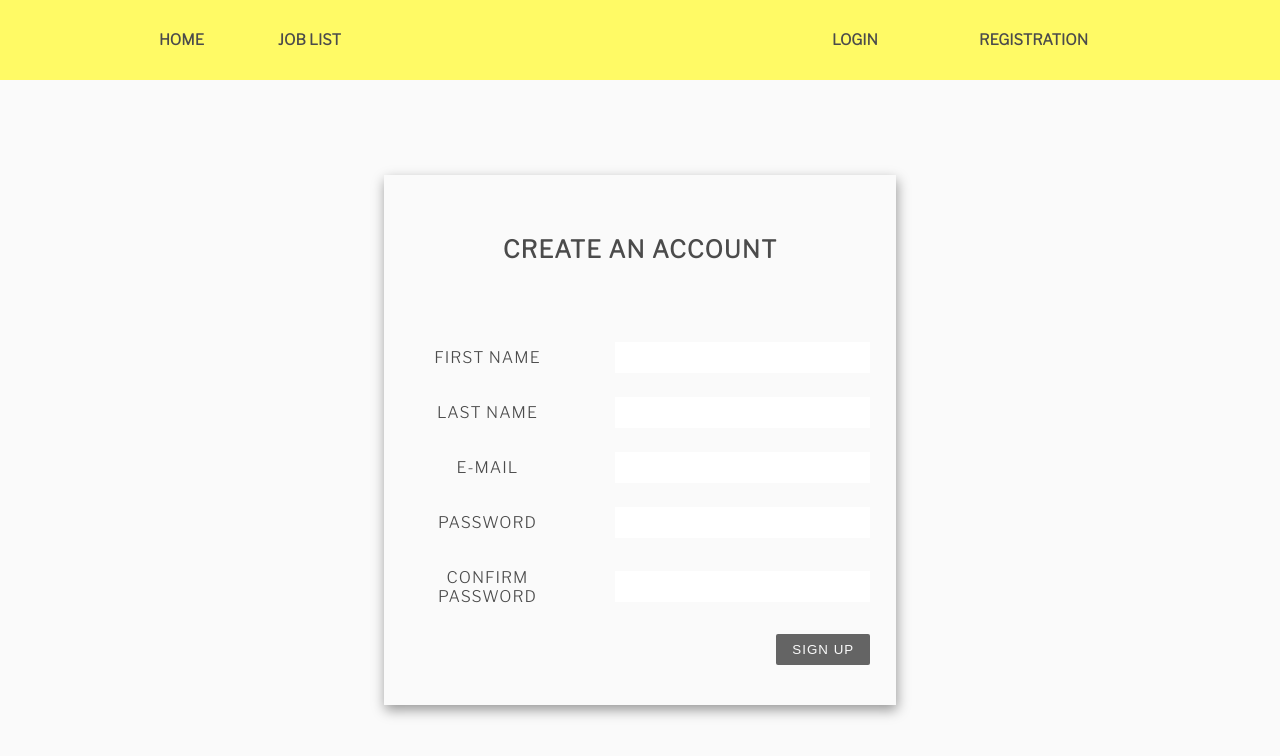
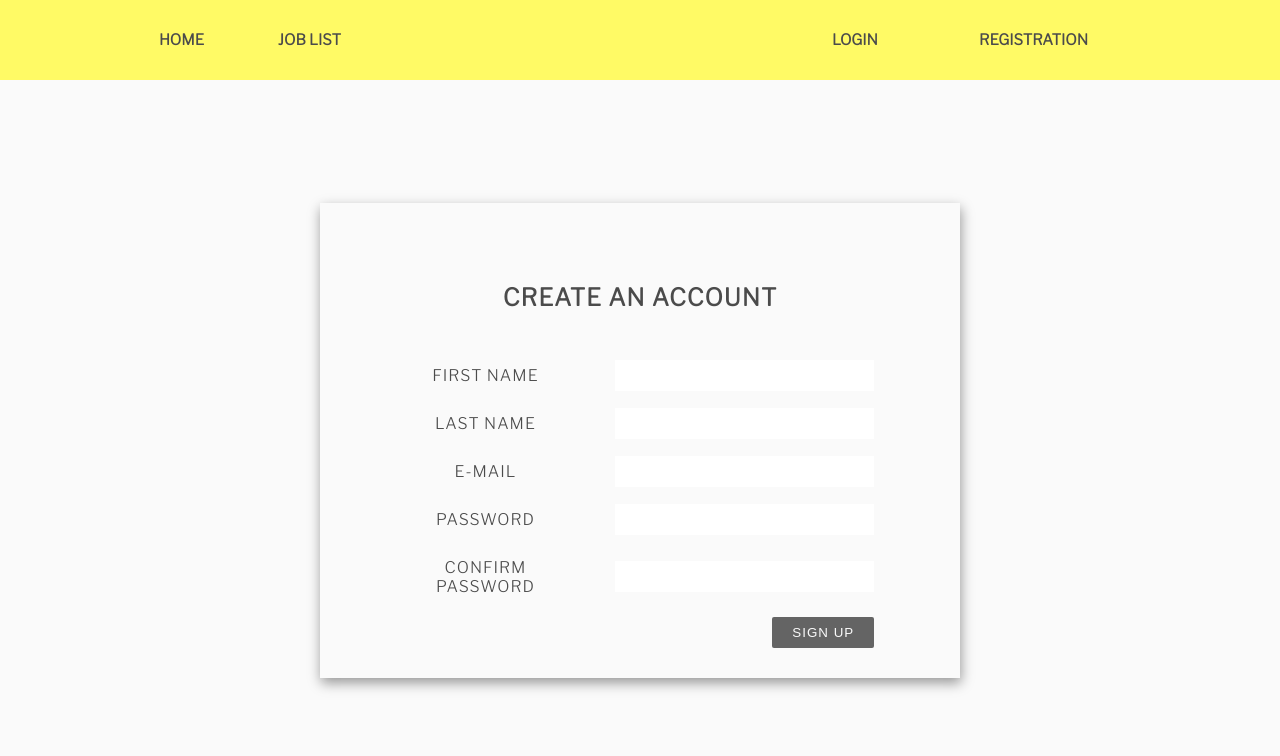
Before and after one commit to DusicaZeravic/job-finder-react, a React (Create React App) app: page /register in a window 1280 px wide. Shown: the top 756 px of the page. Built offline with nearby package versions, Linux system fonts and the light colour scheme; data requests are answered from the project's data file.

Commit message:
flip effect on registration

```diff
--- a/src/App.js
+++ b/src/App.js
@@ -6,7 +6,7 @@ import JobList from './components/jobList/JobList';
 import JobInfo from './components/jobInfo/JobInfo';
 import Home from './components/home/Home';
 import Login from './components/login/Login';
-import Register from './components/registration/Register';
+import Register from './components/registration/register/Register';
 import CompanyInfo from './components/companyInfo/CompanyInfo';
 import GlobalStyle from './components/GlobalStyle';
 
--- a/src/components/home/Home.jsx
+++ b/src/components/home/Home.jsx
@@ -16,7 +16,7 @@ const Home = ({ jobs }) => {
                     <i className="fas fa-chevron-left"></i>
                 </StyledPrevious>
                 <StyledCurrent>
-                    <q>{jobs[current]?.title}</q>
+                    <p>&#10032; {jobs[current]?.title} &#10032;</p>
                     <p>{jobs[current]?.company_info.name}</p>
                 </StyledCurrent>
                 <StyledNext onClick={nextJob}>
--- a/src/components/login/StyledLogin.jsx
+++ b/src/components/login/StyledLogin.jsx
@@ -45,6 +45,7 @@ export const StyledLoginForm = styled.div`
     }
 
     input[type="submit"] {
+        cursor: pointer;
         background-color: #4b4b4b;
         opacity: 0.85;
         color: #fafafa;
--- /dev/null
+++ b/src/components/registration/backRegister/BackRegister.jsx
@@ -0,0 +1,16 @@
+import { Link } from 'react-router-dom';
+import { StyledRegisterBack } from './StyledRegisterBack';
+
+const BackRegister = () => {
+    return (
+        <StyledRegisterBack>
+            <div>
+                <i class="far fa-check-circle"></i>
+                <p>You have successfully registered! &#9787;</p>
+                <span>Now, you're ready to </span><br></br><Link to='/login'>Login</Link>
+            </div>
+        </StyledRegisterBack>
+    )
+}
+
+export default BackRegister;
--- /dev/null
+++ b/src/components/registration/backRegister/StyledRegisterBack.jsx
@@ -0,0 +1,49 @@
+import styled from 'styled-components';
+
+export const StyledRegisterBack = styled.div`
+        width: 100%;
+        height: 500px;
+
+    div {
+        width: 100%;
+        height: 100%;
+        display: flex;
+        flex-direction: column;
+        justify-content: center;
+        align-items: center;
+        box-shadow: 1px 5px 12px 0px rgba(0,0,0,0.4);
+        text-align: center;
+        color: #4b4b4b;
+
+        i {
+            font-size: 130px;
+            color: rgba(0, 128, 0, 0.4);
+            margin-bottom: 30px;
+        }
+
+        p {
+            padding: 10px 100px;
+            background-color: rgba(0, 128, 0, 0.4);
+            color: #fafafa;
+            margin-bottom: 100px;
+            font-weight: bold;
+            border-radius: 2px;
+            letter-spacing: 1px;
+        }
+
+        a {
+            font-size: 20px;
+            color: #4b4b4b;
+            text-decoration: none;
+            text-transform: uppercase;
+            padding: 10px 30px;
+            border-radius: 2px;
+            font-weight: bold;
+            background-color: rgba(255, 250, 101, 0.5);
+            &:hover {
+                background-color: rgba(255, 250, 101, 1);
+            }
+        }
+    }
+
+`
--- a/src/components/registration/Register.jsx
+++ b/src/components/registration/frontRegister/FrontRegister.jsx
@@ -1,9 +1,9 @@
 import { useState } from 'react';
-import { useHistory } from 'react-router-dom';
-import { getUsers, postUser } from '../../service';
-import { StyledRegister } from './StyledRegister';
+// import { useHistory } from 'react-router-dom';
+import { getUsers, postUser } from '../../../service';
+import { StyledRegisterFront } from './StyledRegisterFront';
 
-const Register = () => {
+const FrontRegister = ({ rotate }) => {
     const [firstName, setFirstName] = useState('');
     const [lastName, setLastName] = useState('');
     const [email, setEmail] = useState('');
@@ -17,7 +17,7 @@ const Register = () => {
     const [confirmedPasswordError, setConfirmedPasswordError] = useState('');
     const [uniqueError, setUniqueError] = useState('');
 
-    const history = useHistory();
+    // const history = useHistory();
 
     const validateEmail = (email) => {
         const emailRegEx = /\S+@\S+\.\S+/;
@@ -76,7 +76,7 @@ const Register = () => {
     }
 
     return (
-        <StyledRegister>
+        <StyledRegisterFront>
             <form onSubmit={(e) => {
                 e.preventDefault();
                 if (!isValid()) {
@@ -96,7 +96,8 @@ const Register = () => {
                         postUser(newUser).then(() => {
                             setUniqueError('');
                             clearAllInputs();
-                            history.push('/login');
+                            // history.push('/login');
+                            rotate();
                         })
                     } else {
                         setUniqueError('User with that email already exist!')
@@ -104,7 +105,7 @@ const Register = () => {
                 })
             }}>
                 <h2>Create an Account</h2>
-                    <p className="unique-error">{uniqueError}</p>
+                <p className="unique-error">{uniqueError}</p>
                 <ul>
                     <li>
                         <label htmlFor="first_name">First Name</label>
@@ -136,8 +137,8 @@ const Register = () => {
                     </li>
                 </ul>
             </form>
-        </StyledRegister>
+        </StyledRegisterFront>
     )
 }
 
-export default Register
+export default FrontRegister
--- a/src/components/registration/StyledRegister.jsx
+++ b/src/components/registration/frontRegister/StyledRegisterFront.jsx
@@ -1,24 +1,22 @@
 import styled from 'styled-components';
 
-export const StyledRegister = styled.div`
+export const StyledRegisterFront = styled.div`
     width: 100%;
-    height: 90vh;
-    display: flex;
-    justify-content: center;
-    align-items: center;
+    /* height: 500px; */
 
     form {
-        width: 40%;
+        width: 100%;
+        height: 100%;
         display: flex;
         flex-direction: column;
+        padding: 30px;
         box-shadow: 1px 5px 12px 0px rgba(0,0,0,0.4);
         text-align: center;
-        padding: 40px 10px;
         color: #4b4b4b;
 
     h2 {
         text-transform: uppercase;
-        margin-bottom: 50px;
+        margin: 50px 0 20px 0;
         letter-spacing: 1px;
     }
 
@@ -38,26 +36,24 @@ export const StyledRegister = styled.div`
                 text-transform: uppercase;
             }
         }
-        > li:not(:last-child) {
-            margin-bottom: 20px;
-        }
     }
-        ul > li > label {
+        ul  li  label {
             flex: 1 0 120px;
             margin-right: 50px
         }
 
-        ul > li > label + * {
+        ul  li  label + * {
             flex: 1 0 220px;
         }
 
         ul li input {
             border: none;
             outline: none;
-            padding: 8px 16px;
+            padding: 8px 20px;
         }
 
         input[type="submit"] {
+            cursor: pointer;
             margin-left: auto;
             text-transform: uppercase;
             letter-spacing: 1px;
--- /dev/null
+++ b/src/components/registration/register/Register.jsx
@@ -0,0 +1,17 @@
+import { useState } from 'react';
+import BackRegister from '../backRegister/BackRegister';
+import FrontRegister from '../frontRegister/FrontRegister';
+import RegisterCard from '../registerCard/RegisterCard';
+import { StyledRegister } from './StyledRegister';
+
+const Register = () => {
+    const [front, setFront] = useState(true);
+
+    return (
+        <StyledRegister>
+            <RegisterCard Front={FrontRegister} Back={BackRegister} isFront={front} setIsFront={setFront} />
+        </StyledRegister>
+    )
+}
+
+export default Register;
--- /dev/null
+++ b/src/components/registration/register/StyledRegister.jsx
@@ -0,0 +1,9 @@
+import styled from 'styled-components';
+
+export const StyledRegister = styled.div`
+    width: 100%;
+    height: 90vh;
+    display: flex;
+    justify-content: center;
+    align-items: center;
+`
--- /dev/null
+++ b/src/components/registration/registerCard/RegisterCard.jsx
@@ -0,0 +1,21 @@
+import { useState } from 'react';
+import { StyledCard } from './StyledCard';
+
+const RegisterCard = ({ Front, Back, isFront, setIsFront }) => {
+    const [transform, setTransform] = useState('');
+
+    const rotate = () => {
+            setIsFront(false);
+            setTransform('rotate');
+    }
+
+    return (
+        <StyledCard className={transform}>
+            {
+                isFront ? <Front rotate={rotate} /> : <Back />
+            }
+        </StyledCard>
+    )
+}
+
+export default RegisterCard
--- /dev/null
+++ b/src/components/registration/registerCard/StyledCard.jsx
@@ -0,0 +1,14 @@
+import styled from 'styled-components';
+
+export const StyledCard = styled.div`
+        transition: transform 2s;
+        width: 50%;
+        /* margin: 0 auto; */
+        /* display: flex; */
+        /* flex-direction: column; */
+        /* align-items: center; */
+        /* justify-content: center; */
+    &.rotate {
+        transform: rotateY(360deg);
+    }
+`
```
